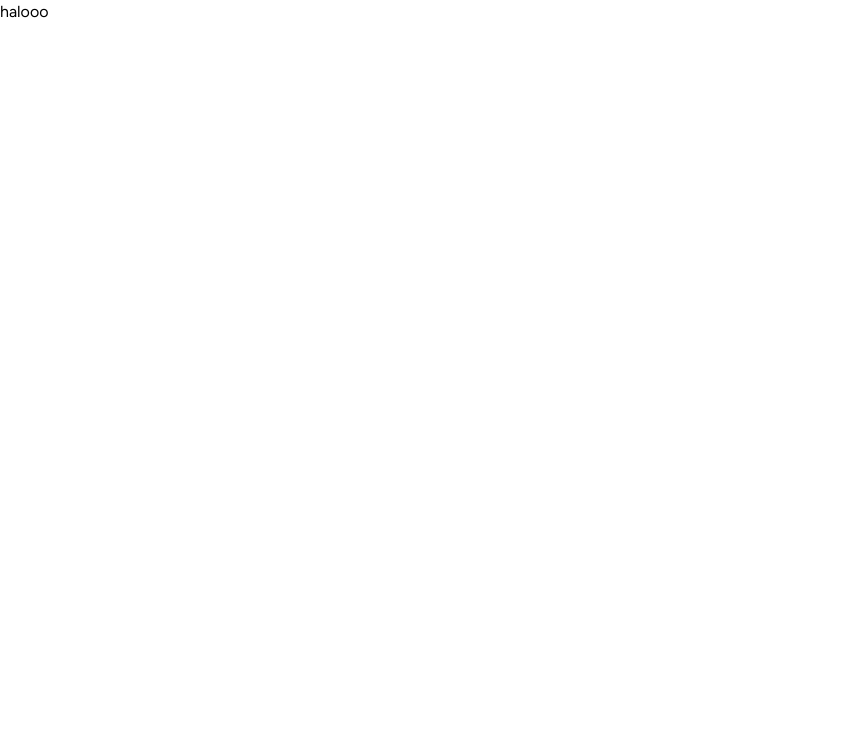
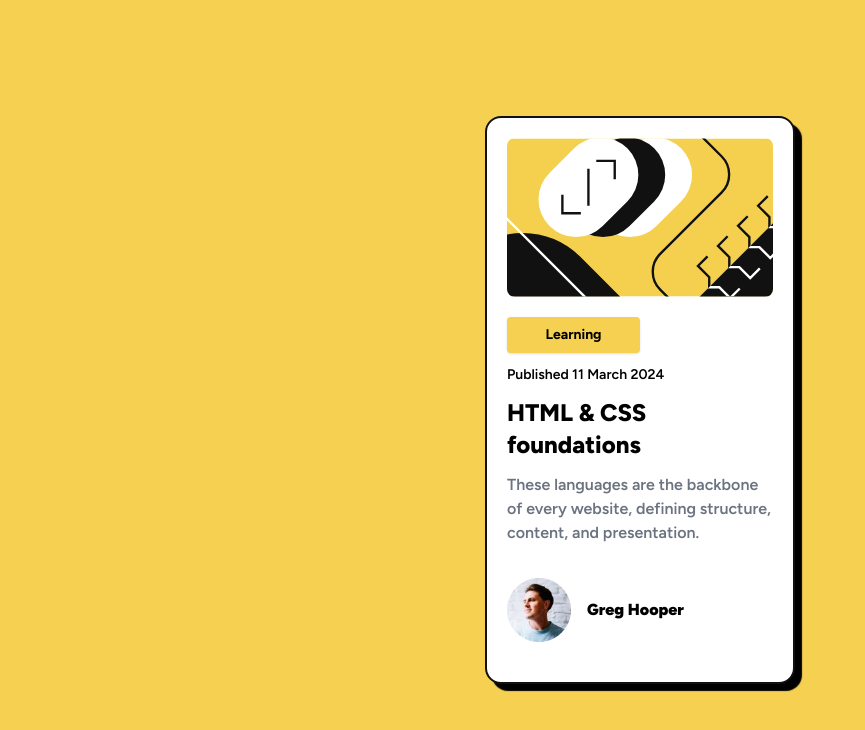
Before and after one commit to HeruAzyy/Frontend-Mentor-Blog-preview-card-solution, a website: page index.html in a window 1280 px wide. Shown: the whole page, without its empty margins (0-865 px from the left). Drawn offline with Linux system fonts and the light colour scheme.

Commit message:
feat: Blog preview card

```diff
--- a/assets/style/input.css
+++ b/assets/style/input.css
@@ -4,6 +4,10 @@
 
 @layer base {
 	body {
-		@apply font-figtree;
+		@apply font-figtree bg-primary flex justify-center items-center h-screen p-5;
 	}
 }
+
+.shadow-content {
+	box-shadow: 7px 7px 1px rgba(0, 0, 0, 1);
+}
--- a/index.html
+++ b/index.html
@@ -22,6 +22,32 @@
 		<title>Frontend Mentor | Blog preview card</title>
 	</head>
 	<body>
-		<h1>halooo</h1>
+		<div
+			class="container bg-white rounded-2xl p-5 flex flex-col border-secondary border-2 shadow-content md:w-1/2 lg:w-1/4">
+			<div class="">
+				<img
+					class="w-full rounded-lg"
+					src="assets/images/illustration-article.svg"
+					alt="illustration-article" />
+			</div>
+
+			<div class="flex flex-col py-5 gap-3">
+				<button
+					class="bg-primary w-1/2 font-bold text-sm py-2 shadow rounded active:scale-95">
+					Learning
+				</button>
+				<p class="text-sm font-semibold">Published 11 March 2024</p>
+				<h3 class="text-2xl font-extrabold">HTML & CSS foundations</h3>
+				<p class="text-gray-500 font-semibold">
+					These languages are the backbone of every website, defining
+					structure, content, and presentation.
+				</p>
+
+				<div class="flex gap-4 items-center pt-5">
+					<img src="assets/images/image-avatar.webp" alt="image-avatar" />
+					<p class="font-black">Greg Hooper</p>
+				</div>
+			</div>
+		</div>
 	</body>
 </html>
```
Also changed, not shown: assets/style/output.css.
